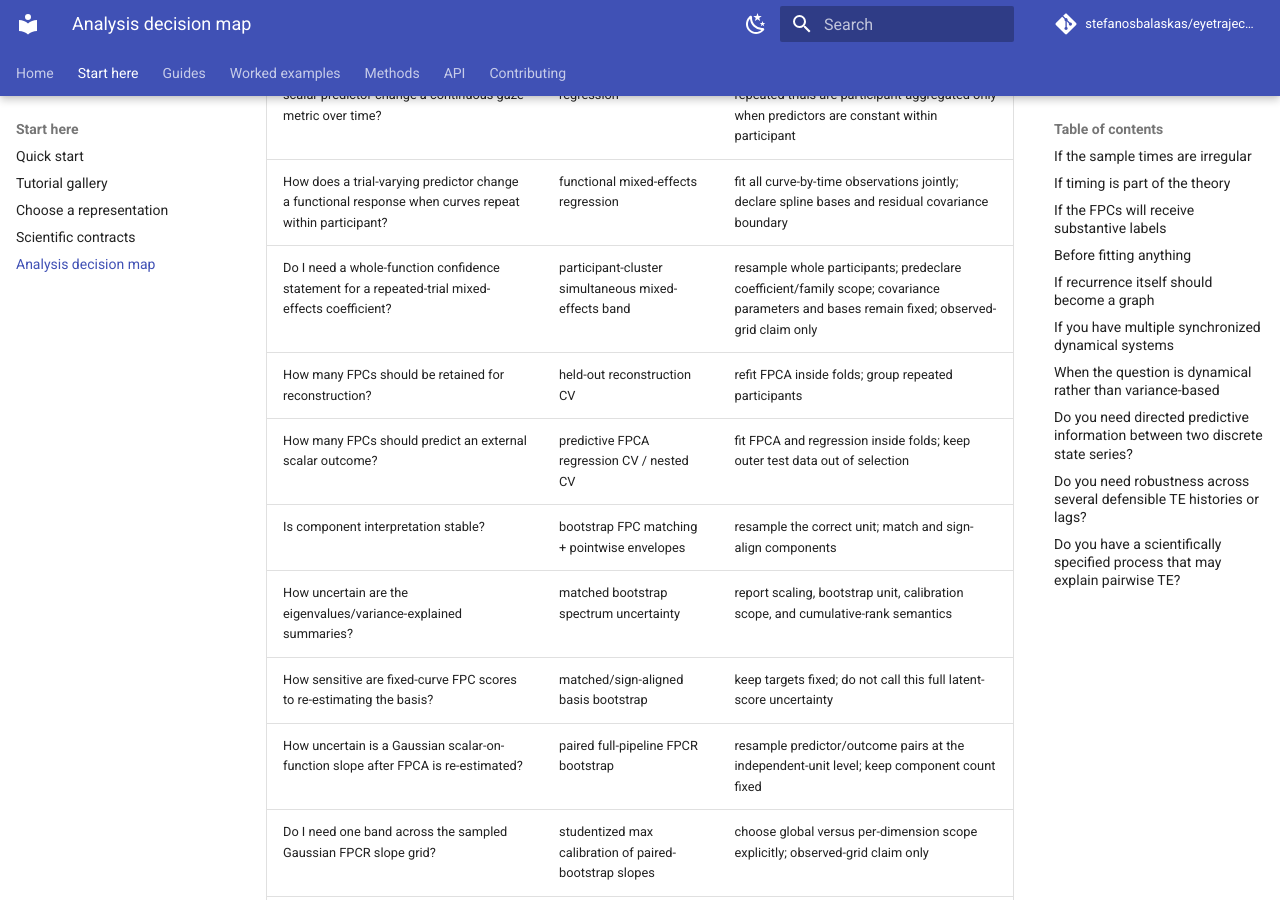
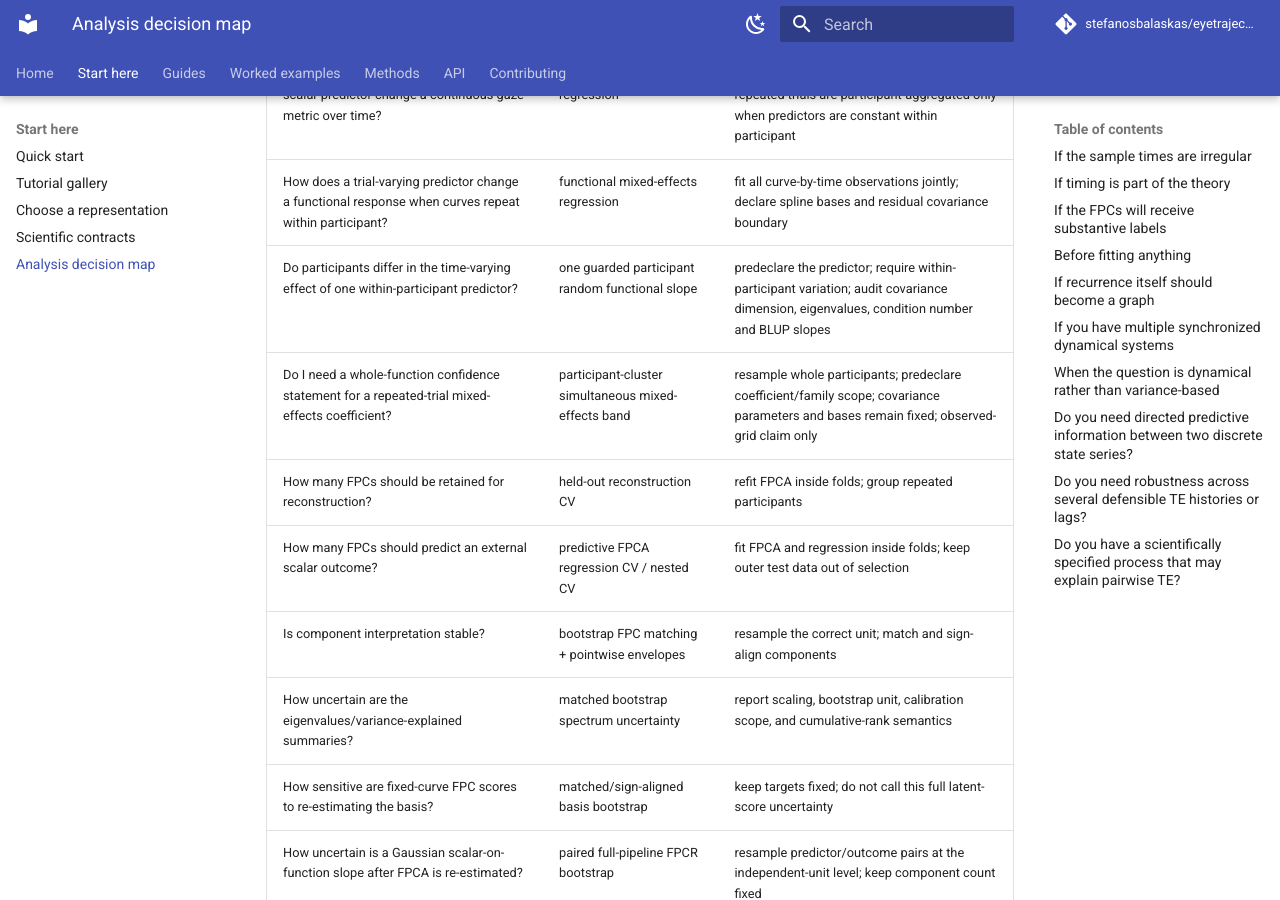
Before and after one commit to stefanosbalaskas/eyetrajectoriespy, an MkDocs documentation site: the page built from docs/concepts/decision-map.md, in a window 1280 px wide and 900 px high, scrolled down 1069 px. Built offline with MkDocs 1.6.1 and Material for MkDocs 9.7.7, drawn with Linux system fonts in a browser that asks for light colours; comment, search, counter and statistics services are not loaded.

Commit message:
Add random functional slope decision path

```diff
--- a/docs/concepts/decision-map.md
+++ b/docs/concepts/decision-map.md
@@ -17,6 +17,7 @@ Use the **research question and data structure** to choose the representation.
 | Do I need uncertainty for the mean trajectory? | simultaneous multiplier mean band | choose the independent inference unit before calibration |
 | How does an experimental condition or scalar predictor change a continuous gaze metric over time? | function-on-scalar regression | declare design coding and inference unit; repeated trials are participant-aggregated only when predictors are constant within participant |
 | How does a trial-varying predictor change a functional response when curves repeat within participant? | functional mixed-effects regression | fit all curve-by-time observations jointly; declare spline bases and residual covariance boundary |
+| Do participants differ in the time-varying effect of one within-participant predictor? | one guarded participant random functional slope | predeclare the predictor; require within-participant variation; audit covariance dimension, eigenvalues, condition number and BLUP slopes |
 | Do I need a whole-function confidence statement for a repeated-trial mixed-effects coefficient? | participant-cluster simultaneous mixed-effects band | resample whole participants; predeclare coefficient/family scope; covariance parameters and bases remain fixed; observed-grid claim only |
 | How many FPCs should be retained for reconstruction? | held-out reconstruction CV | refit FPCA inside folds; group repeated participants |
 | How many FPCs should predict an external scalar outcome? | predictive FPCA regression CV / nested CV | fit FPCA and regression inside folds; keep outer test data out of selection |
```
